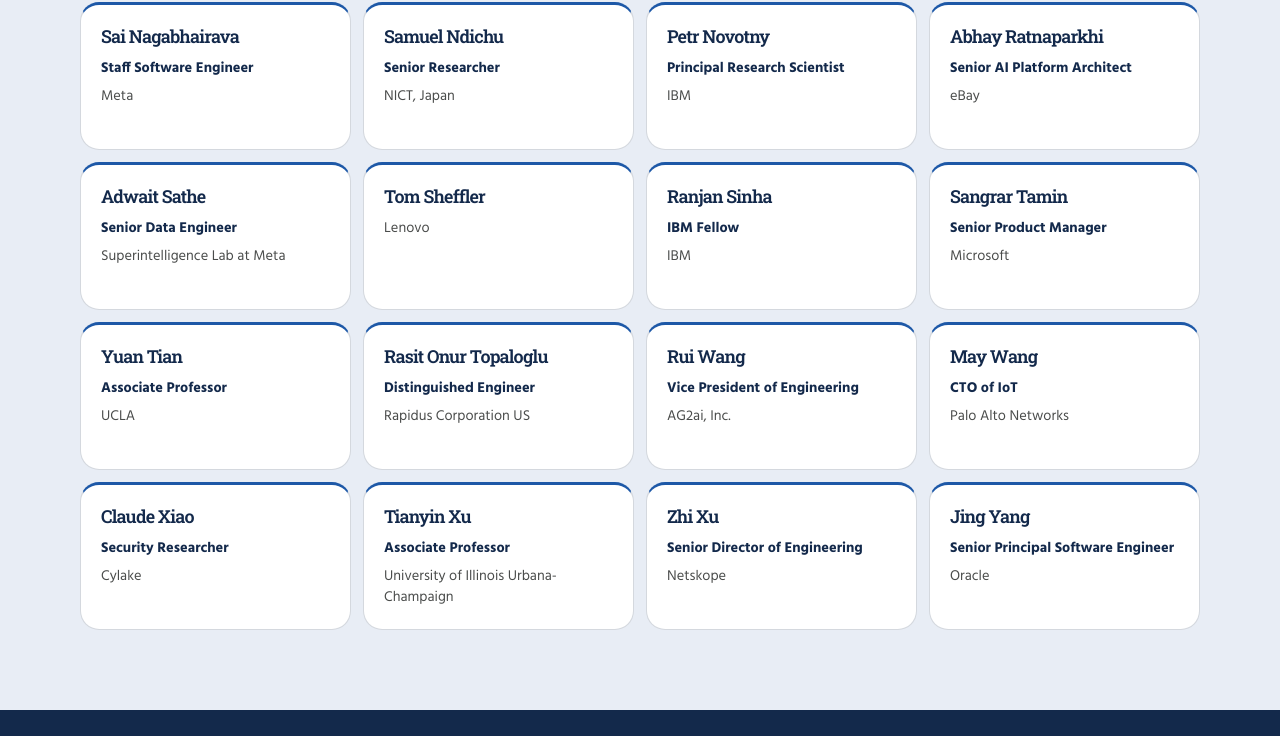
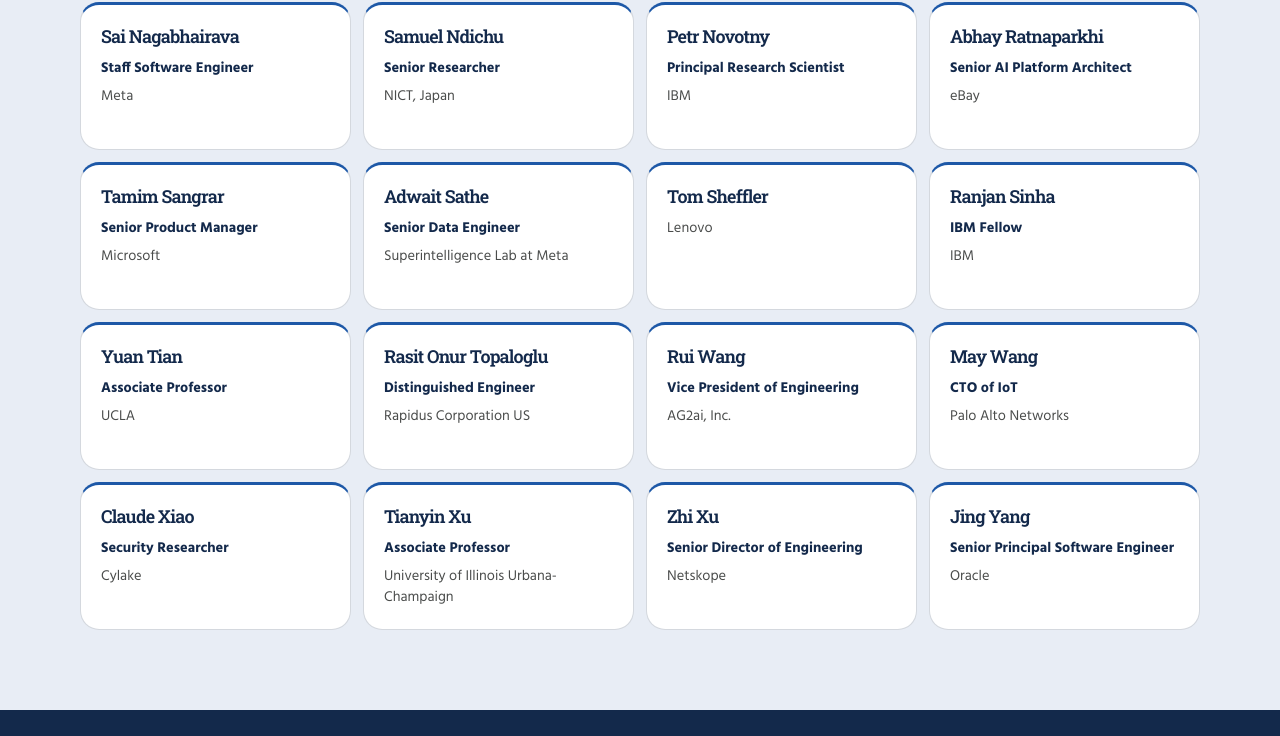
Before and after one commit to Safe-OSE/Safe-OSE.github.io, a plain HTML site: page hackathons.html in a window 1280 px wide. Shown: the part 6724-7460 px from the top of the page. Drawn offline with Linux system fonts and the light colour scheme.

Commit message:
Correct Tamim Sangrar judge name

```diff
--- a/hackathons.html
+++ b/hackathons.html
@@ -455,6 +455,11 @@
             <p class="affiliation">eBay</p>
           </article>
           <article class="judge-card">
+            <h3>Tamim Sangrar</h3>
+            <p class="title">Senior Product Manager</p>
+            <p class="affiliation">Microsoft</p>
+          </article>
+          <article class="judge-card">
             <h3>Adwait Sathe</h3>
             <p class="title">Senior Data Engineer</p>
             <p class="affiliation">Superintelligence Lab at Meta</p>
@@ -467,11 +472,6 @@
             <h3>Ranjan Sinha</h3>
             <p class="title">IBM Fellow</p>
             <p class="affiliation">IBM</p>
-          </article>
-          <article class="judge-card">
-            <h3>Sangrar Tamin</h3>
-            <p class="title">Senior Product Manager</p>
-            <p class="affiliation">Microsoft</p>
           </article>
           <article class="judge-card">
             <h3>Yuan Tian</h3>
```
